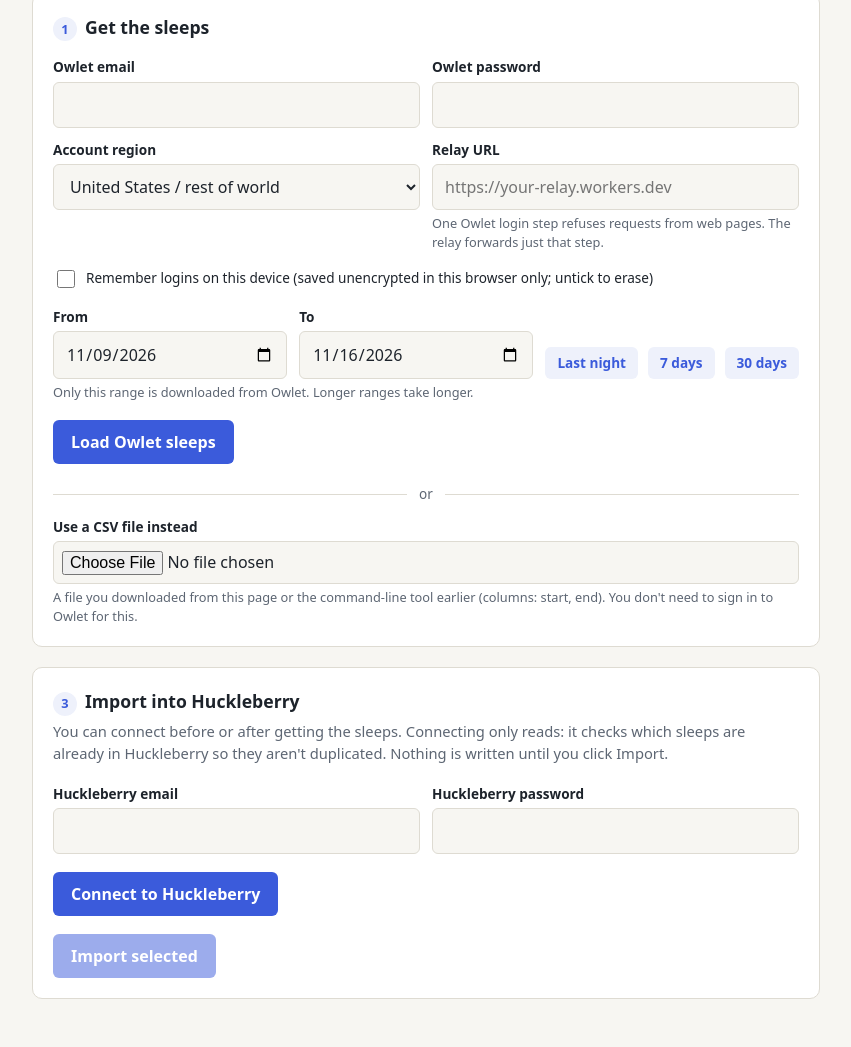
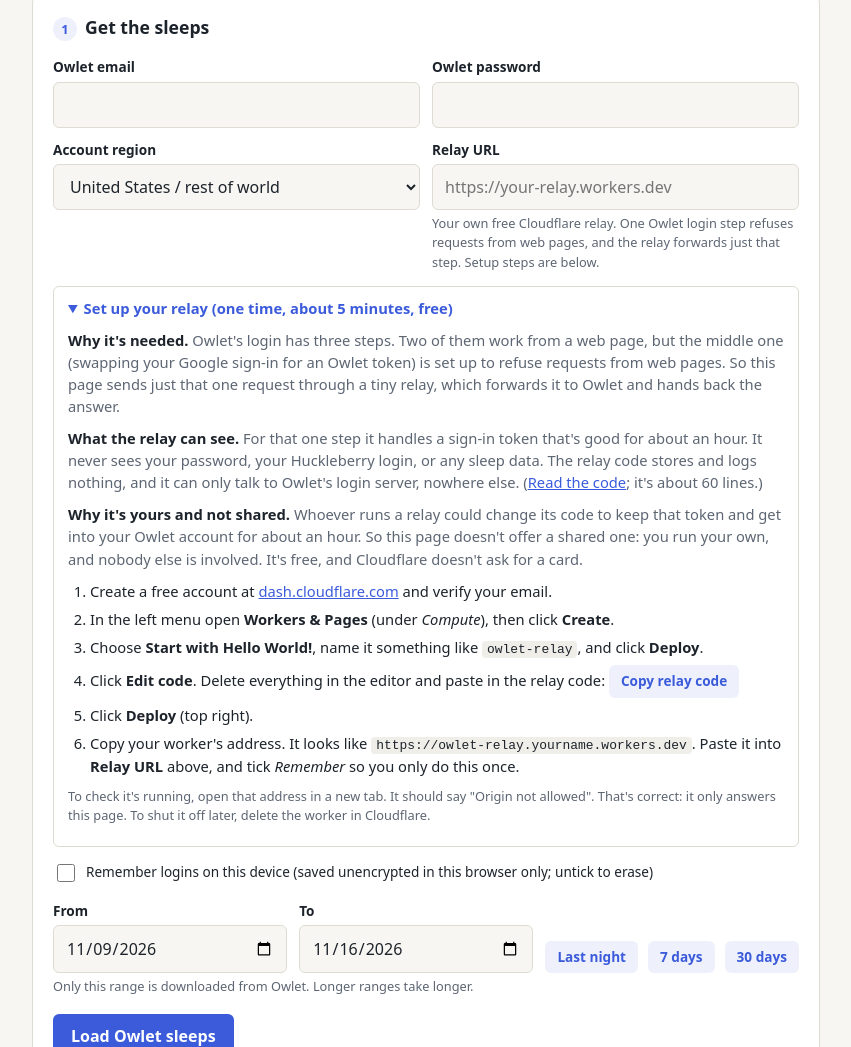
Before and after one commit to BBelk/OwletToHuckleberry, a plain HTML site: page index.html in a window 1280 px wide. Shown: the part 302-1349 px from the top of the page, without its empty margins (214-1065 px from the left). Drawn offline with Linux system fonts and the light colour scheme.

Commit message:
Add bring-your-own relay setup guide
Step-by-step Cloudflare Worker instructions on the page and in the README,
with a copy-code button and an explanation of what the relay can see.
No shared relay: each person runs their own.

Co-Authored-By: Claude Opus 5.5 <noreply@anthropic.com>

```diff
--- a/index.html
+++ b/index.html
@@ -80,6 +80,14 @@
   .tag { font-size: 0.78rem; font-weight: 600; white-space: nowrap; }
   .tag.new { color: var(--ok); } .tag.have { color: var(--muted); } .tag.done { color: var(--ok); } .tag.err { color: var(--bad); }
   .hidden { display: none; }
+  details.help { margin-top: 14px; border: 1px solid var(--line); border-radius: 6px; padding: 10px 14px; font-size: 0.92rem; }
+  details.help summary { cursor: pointer; font-weight: 600; color: var(--accent); }
+  details.help p { margin: 10px 0; color: var(--muted); }
+  details.help strong { color: var(--ink); }
+  ol.howto { margin: 10px 0; padding-left: 22px; }
+  ol.howto li { margin: 6px 0; }
+  code { background: var(--code); padding: 1px 5px; border-radius: 4px; font-size: 0.88em; overflow-wrap: anywhere; }
+  a { color: var(--accent); }
   .or { display: flex; align-items: center; gap: 12px; margin: 20px 0 4px; color: var(--muted); font-size: 0.85rem; }
   .or::before, .or::after { content: ""; flex: 1; border-top: 1px solid var(--line); }
   input[type="file"] { padding: 8px; }
@@ -95,8 +103,8 @@
     <strong>Unofficial, use at your own risk.</strong> Not affiliated with or endorsed by Owlet or Huckleberry.
     It uses undocumented APIs, which can break at any time, and automated access goes against both companies'
     terms of use, which could put your accounts at risk. Logins go straight from this page to the companies'
-    login servers. The only other server involved is the relay below, which sees a short-lived Owlet token,
-    never your password.
+    login servers. The only other server involved is the relay (see step 1), which passes along one
+    short-lived Owlet login token and never sees your password or your baby's data.
   </div>
 
   <!-- 1. Owlet -->
@@ -123,9 +131,37 @@
       <div>
         <label for="relay">Relay URL</label>
         <input id="relay" type="url" placeholder="https://your-relay.workers.dev" required>
-        <div class="hint">One Owlet login step refuses requests from web pages. The relay forwards just that step.</div>
+        <div class="hint" id="relayHint">Your own free Cloudflare relay. One Owlet login step refuses requests from web pages, and the relay forwards just that step. Setup steps are below.</div>
       </div>
     </div>
+    <details class="help" id="relayHelp">
+      <summary>Set up your relay (one time, about 5 minutes, free)</summary>
+      <p><strong>Why it's needed.</strong> Owlet's login has three steps. Two of them work from a web page, but the middle
+        one (swapping your Google sign-in for an Owlet token) is set up to refuse requests from web pages. So this page
+        sends just that one request through a tiny relay, which forwards it to Owlet and hands back the answer.</p>
+      <p><strong>What the relay can see.</strong> For that one step it handles a sign-in token that's good for about an
+        hour. It never sees your password, your Huckleberry login, or any sleep data. The relay code stores and logs
+        nothing, and it can only talk to Owlet's login server, nowhere else.
+        (<a href="https://github.com/BBelk/OwletToHuckleberry/blob/main/relay/worker.js" target="_blank" rel="noopener">Read the code</a>; it's about 60 lines.)</p>
+      <p><strong>Why it's yours and not shared.</strong> Whoever runs a relay could change its code to keep that token
+        and get into your Owlet account for about an hour. So this page doesn't offer a shared one: you run your own,
+        and nobody else is involved. It's free, and Cloudflare doesn't ask for a card.</p>
+      <ol class="howto">
+        <li>Create a free account at <a href="https://dash.cloudflare.com/sign-up" target="_blank" rel="noopener">dash.cloudflare.com</a>
+          and verify your email.</li>
+        <li>In the left menu open <strong>Workers &amp; Pages</strong> (under <em>Compute</em>), then click
+          <strong>Create</strong>.</li>
+        <li>Choose <strong>Start with Hello World!</strong>, name it something like <code>owlet-relay</code>, and click
+          <strong>Deploy</strong>.</li>
+        <li>Click <strong>Edit code</strong>. Delete everything in the editor and paste in the relay code:
+          <button class="chip" type="button" id="copyRelay">Copy relay code</button></li>
+        <li>Click <strong>Deploy</strong> (top right).</li>
+        <li>Copy your worker's address. It looks like <code>https://owlet-relay.yourname.workers.dev</code>. Paste it
+          into <strong>Relay URL</strong> above, and tick <em>Remember</em> so you only do this once.</li>
+      </ol>
+      <p class="hint">To check it's running, open that address in a new tab. It should say "Origin not allowed". That's
+        correct: it only answers this page. To shut it off later, delete the worker in Cloudflare.</p>
+    </details>
     <label class="inline"><input id="remember" type="checkbox">
       Remember logins on this device (saved unencrypted in this browser only; untick to erase)</label>
     <div class="row3">
@@ -751,8 +787,22 @@ $("import").addEventListener("click", async () => {
   }
 });
 
+$("copyRelay").addEventListener("click", async () => {
+  const b = $("copyRelay");
+  try {
+    const code = await (await fetch("relay/worker.js", { cache: "no-store" })).text();
+    await navigator.clipboard.writeText(code);
+    b.textContent = "Copied ✓";
+  } catch {
+    window.open("https://github.com/BBelk/OwletToHuckleberry/blob/main/relay/worker.js", "_blank", "noopener");
+    b.textContent = "Opened the code in a new tab";
+  }
+  setTimeout(() => { b.textContent = "Copy relay code"; }, 3000);
+});
+
 loadSaved();
 setRange(7);
+if (!$("relay").value) $("relayHelp").open = true;
 </script>
 </body>
 </html>
```
Also changed, not shown: 1 other file.
